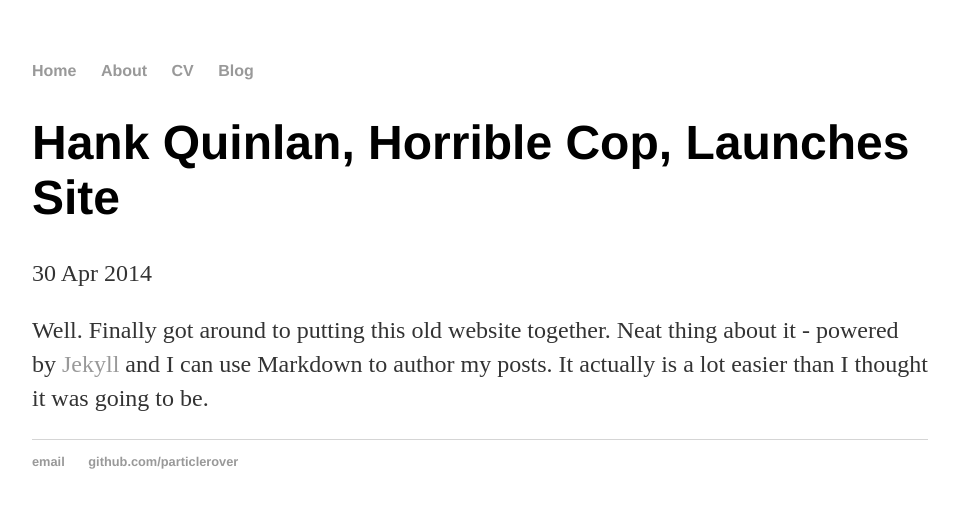
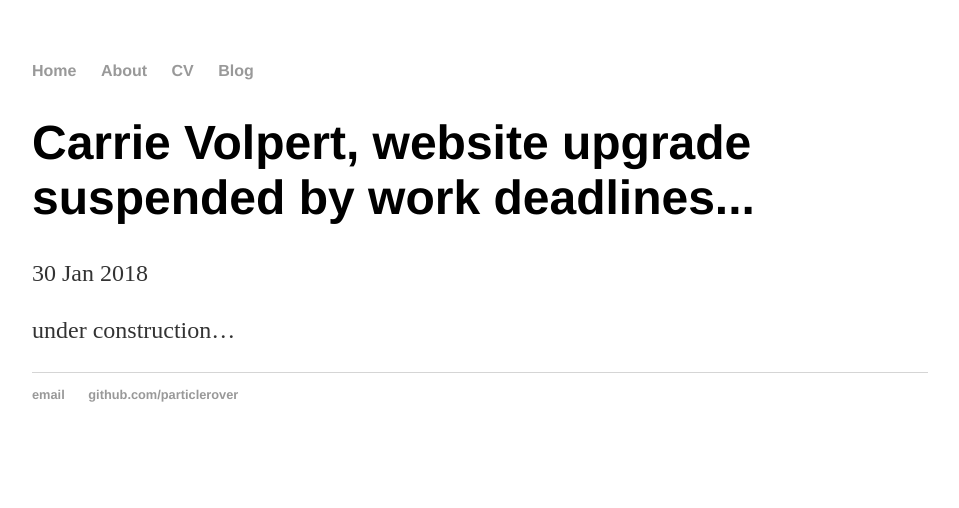
Before and after one commit to particlerover/particlerover.github.io, a Jekyll site: the page built from _posts/2014-04-30-hank-quinlan-site-launched.md, in a window 1280 px wide. Shown: the top 508 px of the page, without its empty margins (160-1119 px from the left). Built offline with Jekyll 4.4.1, drawn with Linux system fonts in a browser that asks for light colours.

Commit message:
Update 2014-04-30-hank-quinlan-site-launched.md

```diff
--- a/_posts/2014-04-30-hank-quinlan-site-launched.md
+++ b/_posts/2014-04-30-hank-quinlan-site-launched.md
@@ -1,7 +1,7 @@
 ---
 layout: post
-title: "Hank Quinlan, Horrible Cop, Launches Site"
-date: 2014-04-30
+title: "Carrie Volpert, website upgrade suspended by work deadlines..."
+date: 2018-01-30
 ---
 
-Well. Finally got around to putting this old website together. Neat thing about it - powered by [Jekyll](http://jekyllrb.com) and I can use Markdown to author my posts. It actually is a lot easier than I thought it was going to be.
+under construction...
```
